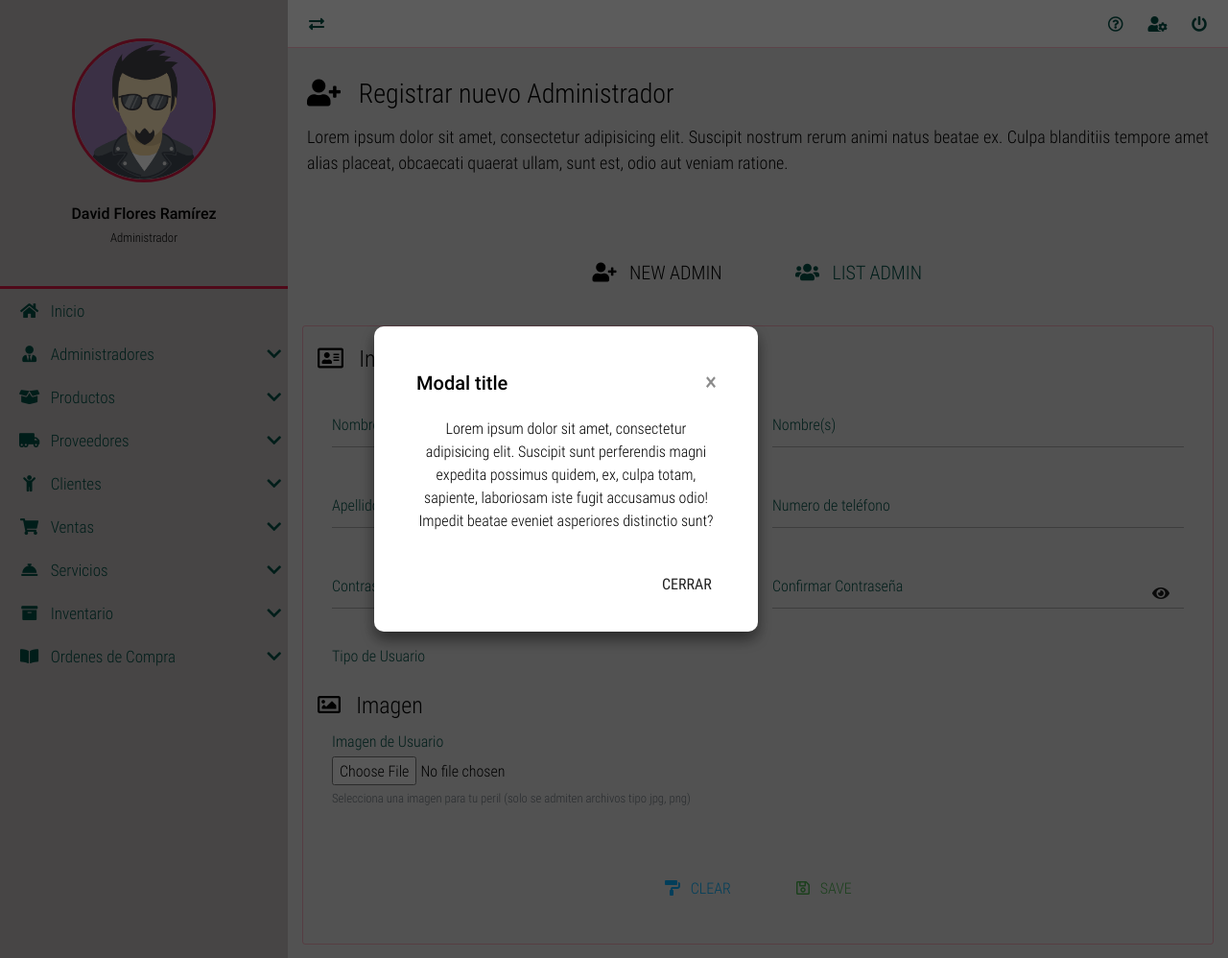
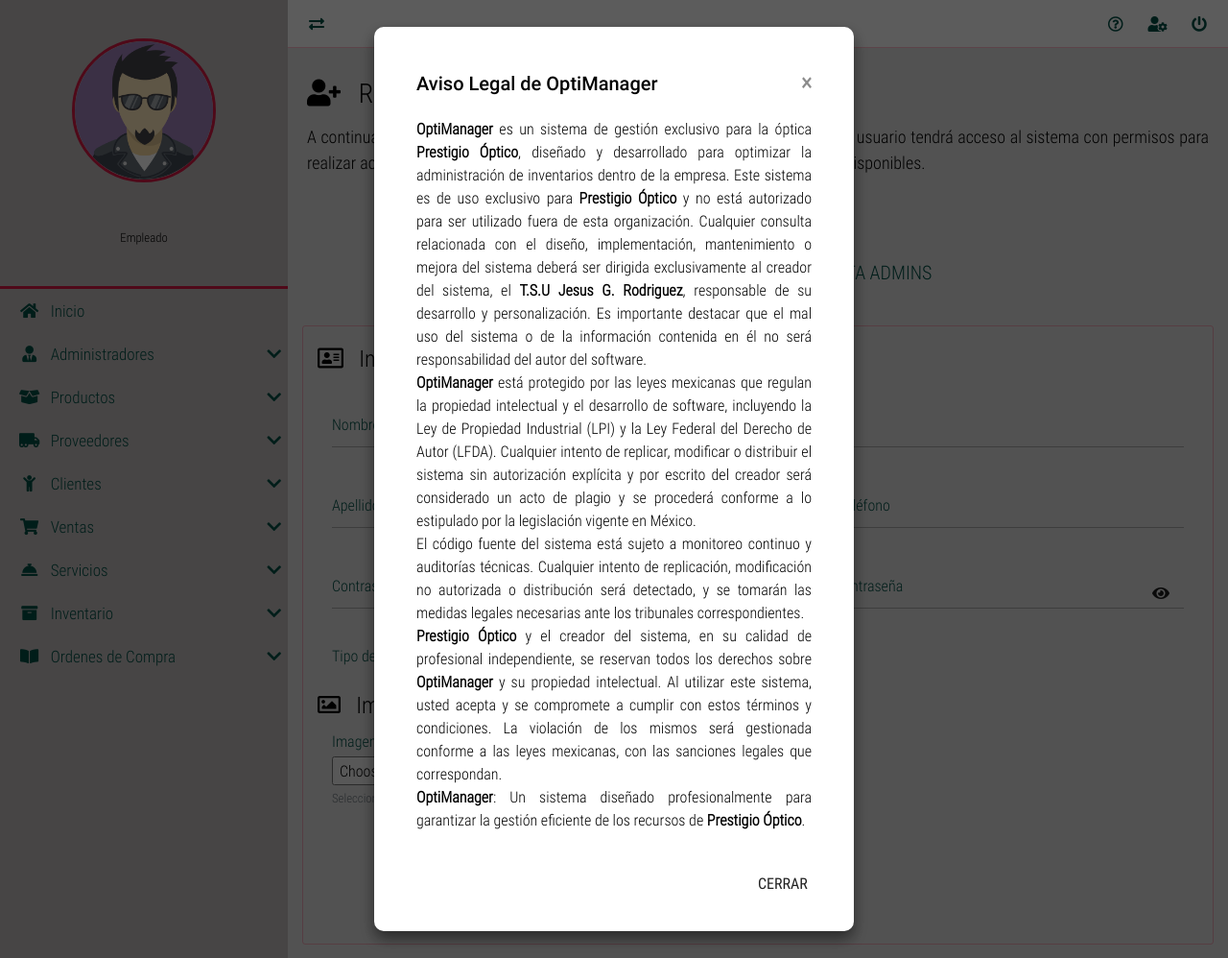
Before and after one commit to JesusGarciaShakur/SGIPO, a Flask app: page /admin in a window 1280 px wide, after a click that opens the changed part. Shown: the whole page at 96% size. Run offline with Flask 3, Linux system fonts and the light colour scheme; the visitor is signed in with stand-in values (Sample User, id 1); data that the repository does not hold is empty; some libraries are stand-ins or nearby versions.

Commit message:
Image Profile

```diff
--- a/App/static/css/style.css
+++ b/App/static/css/style.css
@@ -255,14 +255,14 @@ select.form-control option {
 	display: flex;
 	justify-content: center;
 	align-items: center;
-	background-color: var(--blanco-fondo);
+	background-color: #a8a8a8;
 }
 
 .login-content {
 	width: 95%;
 	max-width: 320px;
 	height: auto;
-	border: 1px solid var(--form-color);
+	border: 2px solid var(--form-color);
 	background-color: var(--gris-claro);
 	border-radius: 4px;
 	padding: 15px;
--- a/App/templates/base.html
+++ b/App/templates/base.html
@@ -33,12 +33,27 @@
 			<div class="full-box nav-lateral-content">
 				<figure class="full-box nav-lateral-avatar">
 					<i class="far fa-times-circle show-nav-lateral"></i>
-					<img src="{{ url_for('static', filename='assets/avatar/Avatar.png') }}" class="img-fluid"
-						alt="Avatar">
+					<!-- Mostrar la imagen del usuario desde la sesión -->
+					{% if session['user']['image_user'] %}
+					<img src="{{ url_for('static', filename='img/profiles/' + session['user']['image_user']) }}"
+						class="img-fluid" alt="Imagen del perfil">
+					{% else %}
+					<img src="{{ url_for('static', filename='img/profiles/Avatar.png') }}"
+						class="img-fluid" alt="Imagen de Perfil de Usuario">
+					{% endif %}
 					<figcaption class="roboto-medium text-center">
-						David Flores Ramírez <br><small class="roboto-condensed-light">Administrador</small>
+						<!-- Mostrar el nombre y apellido del usuario desde la sesión -->
+						{{ session['user']['name_user'] }} {{ session['user']['lastName_user'] }} <br>
+						<small class="roboto-condensed-light">
+							{% if session['user']['type'] == 1 %}
+							Administrador
+							{% else %}
+							Empleado
+							{% endif %}
+						</small>
 					</figcaption>
 				</figure>
+
 				<div class="full-box nav-lateral-bar"></div>
 				<nav class="full-box nav-lateral-menu">
 					<ul>
@@ -50,12 +65,12 @@
 							<a href="#" class="nav-btn-submenu"><i class="fas fa-user-tie fa-fw"></i> &nbsp;
 								Administradores <i class="fas fa-chevron-down"></i></a>
 							<ul>
+								<li><a href="{{ url_for('admin.admin_list') }}"><i class="fas fa-users fa-fw"></i>
+										&nbsp; Lista de Administradores</a></li>
 								<li><a href="{{ url_for('admin.admin_register') }}"><i
 											class="fas fa-user-plus fa-fw"></i> &nbsp;
 										Nuevo Administrador</a></li>
-								<li><a href="{{ url_for('admin.admin_list') }}"><i class="fas fa-users fa-fw"></i>
-										&nbsp; Lista de Administradores</a></li>
-								<li><a href="{{ url_for('admin.admin_list') }}"><i class="fas fa-users fa-fw"></i>
+								<li><a href="{{ url_for('admin.admin_list') }}"><i class="fas fa-file-pdf fa-fw"></i>
 										&nbsp; Generar reportes</a></li>
 							</ul>
 						</li>
@@ -175,18 +190,24 @@
 		<div class="modal fade" id="ModalHelp" tabindex="-1" role="dialog" aria-labelledby="ModalHelpTitle"
 			aria-hidden="true">
 			<div class="modal-dialog modal-dialog-centered" role="document">
-				<div class="modal-content">
+				<div class="modal-content" style="width: 2000px;">
 					<div class="modal-header">
-						<h5 class="modal-title roboto-medium text-center" id="exampleModalLongTitle">Modal title</h5>
+						<h5 class="modal-title roboto-medium text-center" id="exampleModalLongTitle">Aviso Legal de OptiManager</h5>
 						<button type="button" class="close" data-dismiss="modal" aria-label="Close">
 							<span aria-hidden="true">&times;</span>
 						</button>
 					</div>
-					<div class="modal-body">
-						Lorem ipsum dolor sit amet, consectetur adipisicing elit. Suscipit sunt perferendis magni
-						expedita
-						possimus quidem, ex, culpa totam, sapiente, laboriosam iste fugit accusamus odio! Impedit beatae
-						eveniet asperiores distinctio sunt?
+					<div class="modal-body" style="text-align: justify;">
+						<strong>OptiManager</strong> es un sistema de gestión exclusivo para la óptica <strong>Prestigio Óptico</strong>, diseñado y desarrollado para optimizar la administración de inventarios dentro de la empresa. Este sistema es de uso exclusivo para <strong>Prestigio Óptico</strong> y no está autorizado para ser utilizado fuera de esta organización.
+						Cualquier consulta relacionada con el diseño, implementación, mantenimiento o mejora del sistema deberá ser dirigida exclusivamente al creador del sistema, el <strong>T.S.U Jesus G. Rodriguez</strong>, responsable de su desarrollo y personalización. Es importante destacar que el mal uso del sistema o de la información contenida en él no será responsabilidad del autor del software.
+						<br>
+						<strong>OptiManager</strong> está protegido por las leyes mexicanas que regulan la propiedad intelectual y el desarrollo de software, incluyendo la Ley de Propiedad Industrial (LPI) y la Ley Federal del Derecho de Autor (LFDA). Cualquier intento de replicar, modificar o distribuir el sistema sin autorización explícita y por escrito del creador será considerado un acto de plagio y se procederá conforme a lo estipulado por la legislación vigente en México.
+						<br>
+						El código fuente del sistema está sujeto a monitoreo continuo y auditorías técnicas. Cualquier intento de replicación, modificación no autorizada o distribución será detectado, y se tomarán las medidas legales necesarias ante los tribunales correspondientes.
+						<br>
+						<strong>Prestigio Óptico</strong> y el creador del sistema, en su calidad de profesional independiente, se reservan todos los derechos sobre <strong>OptiManager</strong> y su propiedad intelectual. Al utilizar este sistema, usted acepta y se compromete a cumplir con estos términos y condiciones. La violación de los mismos será gestionada conforme a las leyes mexicanas, con las sanciones legales que correspondan.
+						<br>
+						<strong>OptiManager</strong>: Un sistema diseñado profesionalmente para garantizar la gestión eficiente de los recursos de <strong>Prestigio Óptico</strong>.
 					</div>
 					<div class="modal-footer">
 						<button type="button" class="btn btn-black roboto-condensed-regular"
--- a/App/templates/pages/admin.html
+++ b/App/templates/pages/admin.html
@@ -9,19 +9,22 @@
 		<i class="fas fa-user-plus fa-fw"></i> &nbsp; Registrar nuevo Administrador
 	</h3>
 	<p class="text-justify">
-		Lorem ipsum dolor sit amet, consectetur adipisicing elit. Suscipit nostrum rerum animi natus beatae ex. Culpa
-		blanditiis tempore amet alias placeat, obcaecati quaerat ullam, sunt est, odio aut veniam ratione.
+		A continuación, se presenta un formulario para registrar a un nuevo usuario.
+		Este usuario tendrá acceso al sistema con permisos para realizar acciones como
+		crear, editar, eliminar y buscar en los diferentes módulos disponibles.
 	</p>
 </div>
 
 <div class="container-fluid">
 	<ul class="full-box list-unstyled page-nav-tabs">
 		<li>
-			<a class="active" href="{{ url_for('admin.admin_register') }}"><i class="fas fa-user-plus fa-fw"></i> &nbsp; NEW
+			<a class="active" href="{{ url_for('admin.admin_register') }}"><i class="fas fa-user-plus fa-fw"></i> &nbsp;
+				NUEVO
 				ADMIN</a>
 		</li>
 		<li>
-			<a href="{{ url_for('admin.admin_list') }}"><i class="fas fa-users fa-fw"></i> &nbsp; LIST ADMIN</a>
+			<a href="{{ url_for('admin.admin_list') }}"><i class="fas fa-users fa-fw"></i> &nbsp; LISTA
+				ADMINS</a>
 		</li>
 	</ul>
 </div>
@@ -48,7 +51,8 @@
 					<div class="col-12 col-md-6">
 						<div class="form-group">
 							<label for="AdminName" class="bmd-label-floating">Nombre(s)</label>
-								{{ form.name_user(class="form-control", required="required", pattern="[a-zA-z ]{1,25}", title="Solo letras y espacios son permitidos") }}
+							{{ form.name_user(class="form-control", required="required", pattern="[a-zA-z ]{1,25}",
+							title="Solo letras y espacios son permitidos") }}
 							{% for error in form.name_user.errors %}
 							<div class="text-danger">{{ error }}</div>
 							{% endfor %}
@@ -57,7 +61,8 @@
 					<div class="col-12 col-md-6">
 						<div class="form-group">
 							<label for="AdminName" class="bmd-label-floating">Apellido(s)</label>
-								{{ form.lastName_user(class="form-control", required="required", pattern="[a-zA-z ]{1,25}", title="Solo letras y espacios son permitidos") }}
+							{{ form.lastName_user(class="form-control", required="required", pattern="[a-zA-z ]{1,25}",
+							title="Solo letras y espacios son permitidos") }}
 							{% for error in form.lastName_user.errors %}
 							<div class="text-danger">{{ error }}</div>
 							{% endfor %}
@@ -66,18 +71,23 @@
 					<div class="col-12 col-md-6">
 						<div class="form-group">
 							<label for="AdminName" class="bmd-label-floating">Numero de teléfono</label>
-								{{ form.numberPhone_user(class="form-control", required="required", title="Solo letras y espacios son permitidos") }}
+							{{ form.numberPhone_user(class="form-control", required="required", title="Solo letras y
+							espacios son permitidos") }}
 							{% for error in form.numberPhone_user.errors %}
 							<div class="text-danger">{{ error }}</div>
 							{% endfor %}
 						</div>
 					</div>
+					<!-- Primer campo de contraseña -->
 					<div class="col-12 col-md-6">
 						<div class="form-group position-relative">
 							<label for="Password1" class="bmd-label-floating">Contraseña</label>
-							{{ form.password_user(id="password", type="password", class="form-control pr-5", required="required", pattern="(?=.*\\d)(?=.*[a-zA-Z]).{8,}", title="Las contraseñas deben coincidir") }}
+							{{ form.password_user(id="password", type="password", class="form-control pr-5",
+							required="required", pattern="(?=.*\\d)(?=.*[a-zA-Z]).{8,}", title="Las contraseñas deben
+							coincidir") }}
 							<!-- Botón de ver/ocultar contraseña -->
-							<button type="button" class="btn btn-link p-0 position-absolute" id="togglePassword1" style="right: 10px; top: 50%; transform: translateY(1%);">
+							<button type="button" class="btn btn-link p-0 position-absolute" id="togglePassword1"
+								style="right: 10px; top: 50%; transform: translateY(1%);">
 								<i class="fa fa-eye" id="eye-icon1"></i>
 							</button>
 							{% for error in form.password_user.errors %}
@@ -86,12 +96,16 @@
 						</div>
 					</div>
 
+					<!-- Segundo campo de contraseña (confirmación) -->
 					<div class="col-12 col-md-6">
 						<div class="form-group position-relative">
 							<label for="Password1" class="bmd-label-floating">Confirmar Contraseña</label>
-							{{ form.password_user_confirm(id="password_confirm", type="password", class="form-control pr-5", required="required", pattern="(?=.*\\d)(?=.*[a-zA-Z]).{8,}", title="Las contraseñas deben coincidir") }}
+							{{ form.password_user_confirm(id="password_confirm", type="password", class="form-control
+							pr-5", required="required", pattern="(?=.*\\d)(?=.*[a-zA-Z]).{8,}", title="Las contraseñas
+							deben coincidir") }}
 							<!-- Botón de ver/ocultar contraseña -->
-							<button type="button" class="btn btn-link p-0 position-absolute" id="togglePassword2" style="right: 10px; top: 50%; transform: translateY(1%);">
+							<button type="button" class="btn btn-link p-0 position-absolute" id="togglePassword2"
+								style="right: 10px; top: 50%; transform: translateY(1%);">
 								<i class="fa fa-eye" id="eye-icon2"></i>
 							</button>
 							{% for error in form.password_user_confirm.errors %}
@@ -100,16 +114,17 @@
 						</div>
 					</div>
 
-				</div>
-			</div>
 					<div class="col-12">
 						<div style="padding: 20px 0 5px 0; color: #004f45;">Tipo de Usuario</div>
 						<div class="form-group">
 							{% for id_rol, name_rol in form.id_rol.choices %}
 							<div class="radio">
 								<label>
-								<input type="radio" name="{{ form.id_rol.name }}" value="{{ id_rol }}" {% if form.id_rol.data == id_rol %}checked{% endif %}>
-								<i class="fas fa-{{ 'user-tie' if name_rol == 'Administrador' else 'user' }} fa-fw"></i> &nbsp; {{ name_rol }}
+									<input type="radio" name="{{ form.id_rol.name }}" value="{{ id_rol }}" {% if
+										form.id_rol.data==id_rol %}checked{% endif %}>
+									<i
+										class="fas fa-{{ 'user-tie' if name_rol == 'Administrador' else 'user' }} fa-fw"></i>
+									&nbsp; {{ name_rol }}
 								</label>
 							</div>
 							{% endfor %}
@@ -129,7 +144,8 @@
 										{% endfor %}
 										{% endif %}
 										<br>
-								<small class="text-muted">Selecciona una imagen para tu peril (solo se admiten archivos tipo jpg, png)</small>
+										<small class="text-muted">Selecciona una imagen para tu peril (solo se admiten
+											archivos tipo jpg, png)</small>
 									</div>
 								</div>
 							</div>
--- a/App/templates/pages/home.html
+++ b/App/templates/pages/home.html
@@ -9,8 +9,8 @@
 		<i class="fab fa-dashcube fa-fw"></i> &nbsp; Panel principal
 	</h3>
 	<p class="text-justify">
-		Lorem ipsum dolor sit amet, consectetur adipisicing elit. Suscipit nostrum rerum animi natus beatae ex. Culpa
-		blanditiis tempore amet alias placeat, obcaecati quaerat ullam, sunt est, odio aut veniam ratione.
+		En este panel, podrás visualizar los módulos de acción disponibles, así como los registros totales.
+		Este espacio te permite gestionar y acceder a las funcionalidades clave de forma sencilla y eficiente.
 	</p>
 </div>
 
@@ -21,7 +21,7 @@
         <div class="tile-tittle">Lista de administradores</div>
         <div class="tile-icon">
             <i class="fas fa-users fa-fw"></i>
-			<p>17 Registered</p>
+            <p>{{ total_users }} Registrados</p>
         </div>
     </a>
 
--- a/App/views/admin_views.py
+++ b/App/views/admin_views.py
@@ -1,14 +1,15 @@
 from flask import Blueprint, jsonify, make_response, render_template, redirect, request, session, abort, url_for
 from utils.file_handler import save_image
 from forms.user_forms import RegisterUserForm, UpdateUserForm
-from models.users import User, Type
+from models.users import User, Type, count_users
 
 admin_views = Blueprint('admin', __name__)
 
 @admin_views.route('/home')
 def home():
     if session.get('user') and session.get('user')['type'] == 1:
-        return render_template('pages/home.html')
+        total_users = count_users()
+        return render_template('pages/home.html', total_users=total_users)
     else:
         abort(403)
 
--- a/App/views/home_views.py
+++ b/App/views/home_views.py
@@ -23,9 +23,10 @@ def login():
                 'type': user.id_rol,
                 'name_user': user.name_user,
                 'lastName_user': user.lastName_user,
-                'numberPhone_user': user.numberPhone_user
+                'numberPhone_user': user.numberPhone_user,
+                'image_user': user.image_user
             }
-            print(f"Usuario autenticado: {user.userName_user} conm el permiso de rol: {user.id_rol}")
+            print(f"Usuario autenticado: {user.userName_user} con el permiso de rol: {user.id_rol}, informacion de imagen {user.image_user}")
             if user.id_rol == 1:
                 return redirect(url_for('admin.home'))
             else:
```
Also changed, not shown: App/models/users.py (+7 -1 lines), App/templates/pages/admin_update.html (+0 -12 lines), App/templates/pages/listadmin.html (+4 -4 lines), App/templates/pages/login.html (+9 -4 lines), App/static/img/profiles/Avatar.png (renamed from App/static/assets/avatar/Avatar.png), App/static/img/profiles/Jesus970-perfil.jpg (added), App/static/js/eye_password.js (line endings or trailing spaces). Lines whose indentation alone changed are shown as unchanged.
